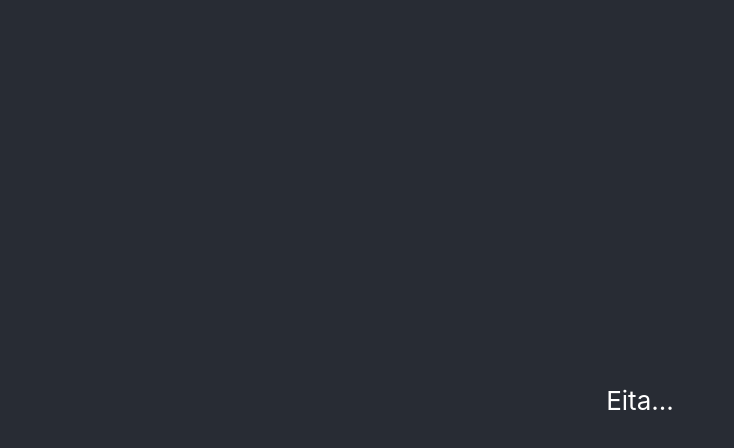
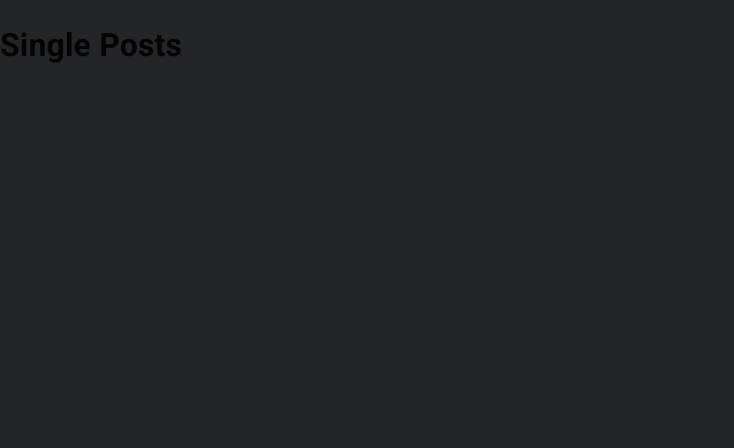
Before and after one commit to raulc27/imersao8-desafio2, a React (Create React App) app: page /1 in a window 1280 px wide. Shown: the top 448 px of the page, without its empty margins (0-734 px from the left). Built offline with nearby package versions, Linux system fonts and the light colour scheme.

Commit message:
tudo indo bem até o momento... listando todos os posts e criando link com router-dom  e mui/material

```diff
--- a/src/App.js
+++ b/src/App.js
@@ -1,14 +1,15 @@
-import logo from './logo.svg';
-import './App.css';
+import Router from './routes';
+import React from 'react';
+import { CssBaseline } from "@mui/material";
+import { ThemeProvider } from '@mui/material/styles';
+import theme from "./theme";
 
-function App() {
-  return (
-    <div className="App">
-      <header className="App-header">
-       <p>Eita... </p>
-      </header>
-    </div>
-  );
+const App = () => {
+    return (
+        <ThemeProvider theme={theme}>
+                <CssBaseline />
+                <Router/>
+        </ThemeProvider>
+    )
 }
-
 export default App;
--- /dev/null
+++ b/src/pages/AllPosts.js
@@ -0,0 +1,94 @@
+import React,{useState, useEffect} from 'react';
+import PropTypes from 'prop-types';
+import List from '@mui/material/List';
+import Box from '@mui/material/Box';
+import ListItem from '@mui/material/ListItem';
+import Paper from '@mui/material/Paper';
+import {Grid,
+  Card,
+  CardHeader,
+  CardContent }from '@mui/material'
+import ListItemIcon from '@mui/material/ListItemIcon';
+import ListItemText from '@mui/material/ListItemText';
+import Divider from '@mui/material/Divider';
+import InboxIcon from '@mui/icons-material/Inbox';
+import DraftsIcon from '@mui/icons-material/Drafts';
+import Typography from '@mui/material/Typography';
+import {
+  Link as RouterLink,
+} from 'react-router-dom';
+import api from '../services/api';
+import LoadingGIF from '../assets/Loading.gif';
+
+export default function AllPosts(){
+    const [Posts, setPosts] = useState([]);
+    const [isLoading, setIsLoading] = useState(false);
+
+    async function getPostsData(){
+        try{
+            setIsLoading(true);
+            const {data} = await api.get(`/`);
+            setPosts(data);
+            setIsLoading(false);
+        }
+        catch(_e){
+            console.log("Error: ", _e);
+        }
+    }
+
+   useEffect(()=>{
+        getPostsData();
+        console.log('Posts: ', Posts)
+   }, [])
+
+
+
+
+   return(
+    <>
+    <Card>
+    <Paper>
+    <Box>
+        <List>
+            {
+                 Posts.map(post=>(
+                    <ListItem>
+                   <RouterLink to="/{post.id}" >{post.title}</RouterLink>
+           </ListItem>
+                 ))
+            }
+
+        </List>
+    </Box>
+    </Paper>
+    </Card>
+    </>
+   )
+
+ /*   !isLoading ? return(
+    Posts.map(post=>(
+        <List>
+            <ListItem>{post.userId}</ListItem>
+            <ListItem>{post.id}</ListItem>
+            <ListItem>{post.title}</ListItem>
+            <ListItem>{post.body}</ListItem>
+        </List>
+    ))
+    : return (
+    <>
+
+    </>
+   )
+       {
+        !isLoading ? (
+            <>
+                Renderizando
+            </>
+        ) : (
+            <>
+                 <img src={LoadingGIF} alt="loading" />
+            </>
+        )
+    }
+   */
+}
--- /dev/null
+++ b/src/pages/SinglePost.js
@@ -0,0 +1,11 @@
+import React from 'react';
+
+const SinglePost = (props) => {
+    return(
+        <>
+            <h1>Single Posts</h1>
+        </>
+    )
+}
+
+export default SinglePost;
--- /dev/null
+++ b/src/routes.js
@@ -0,0 +1,16 @@
+import React from 'react';
+import { BrowserRouter, Route, Routes } from 'react-router-dom';
+import AllPosts from './pages/AllPosts';
+import SinglePost from './pages/SinglePost';
+
+const Router = () => (
+    <BrowserRouter>
+        <Routes>
+            <Route exact path="/" element={<AllPosts/>} />
+            <Route path="/:id" element={<SinglePost/>} />
+        </Routes>
+    </BrowserRouter>
+
+);
+
+export default Router;
--- /dev/null
+++ b/src/theme.js
@@ -0,0 +1,17 @@
+import { createTheme } from "@mui/material/styles";
+
+const palette = {
+  primary: {
+    main: "#f0f0f0",
+    contrastText: "#fafafa",
+  },
+  background: {
+    default: "#242526",
+  },
+};
+
+const theme = createTheme({
+  palette,
+});
+
+export default theme;
```
Also changed, not shown: src/assets/Loading.gif (added), 1 other file (tests, documents, lock files or other folders).
